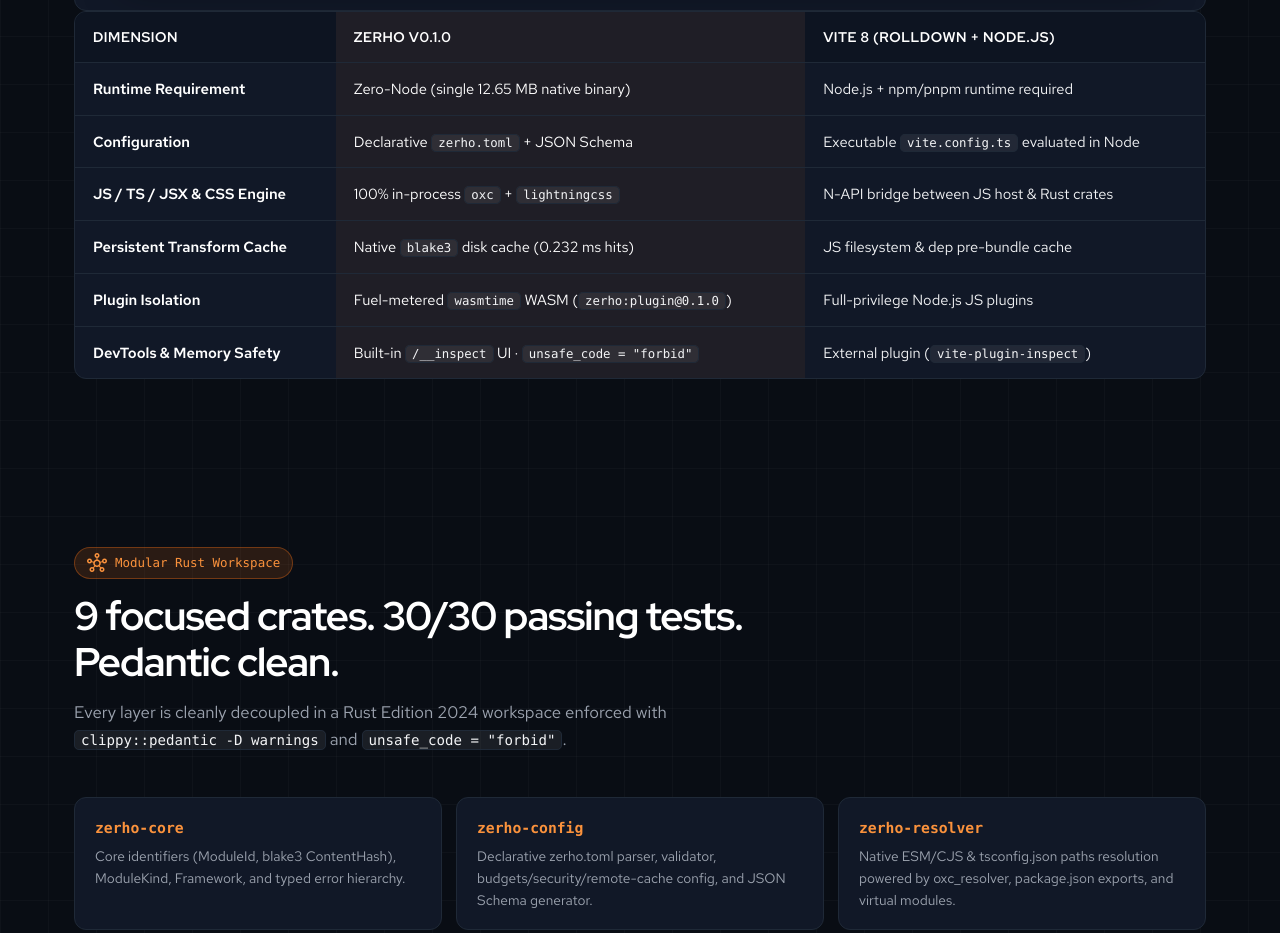
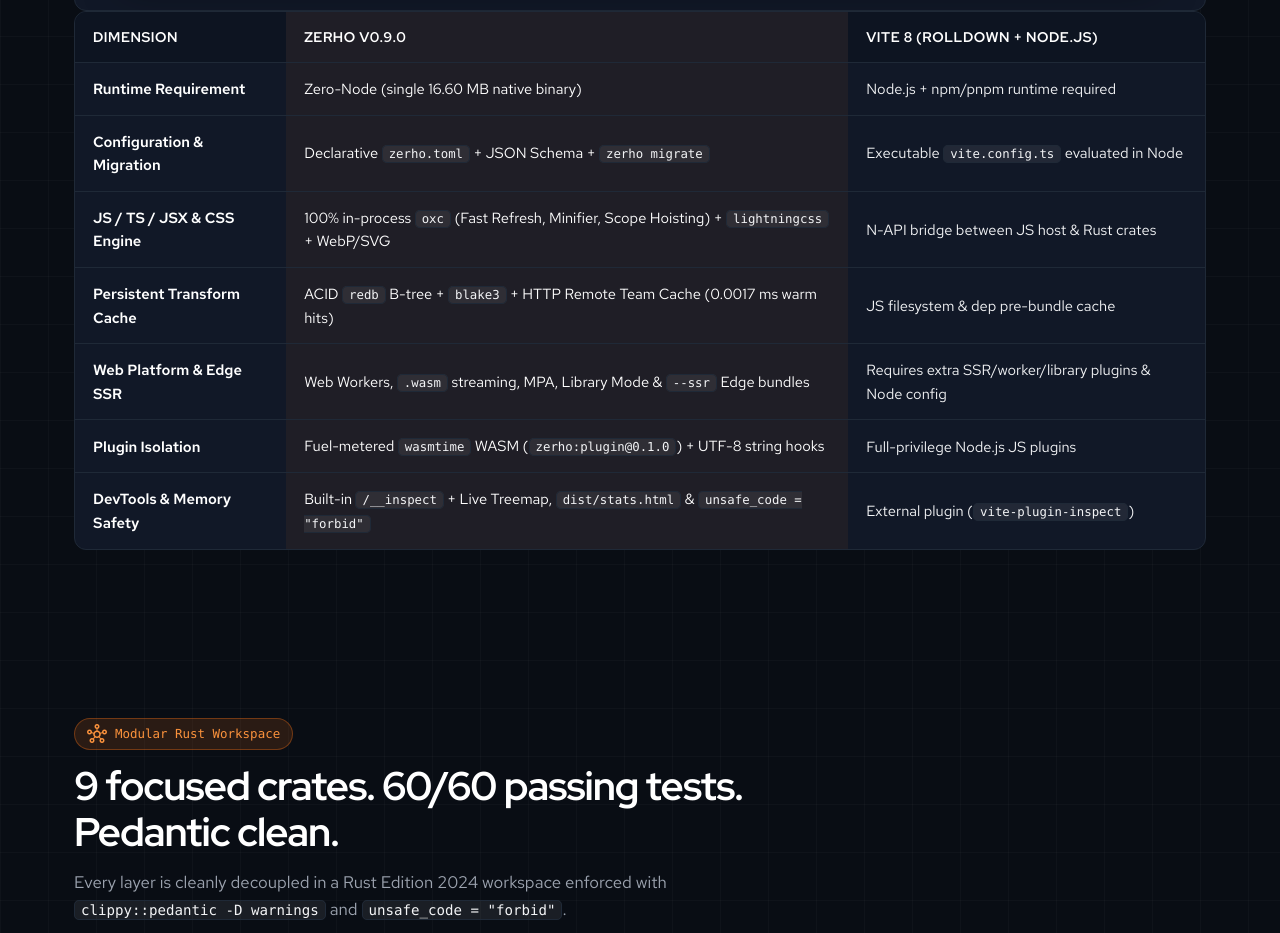
Before and after one commit to glastor-core/jester, an Astro site in the folder website/: page / in a window 1280 px wide. Shown: the part 3324-4257 px from the top of the page. Built offline with nearby package versions, Linux system fonts and the light colour scheme; Astro itself is replaced by a stand-in of ours; a web font is replaced by a local one.

Commit message:
docs(website): sync comparison table, test count (60/60), and docs copy to zerho v0.9.0

```diff
--- a/website/src/pages/index.astro
+++ b/website/src/pages/index.astro
@@ -60,7 +60,7 @@ const crates = [
   { name: 'zerho-transform', desc: 'Oxc TS/JSX compiler, Minifier/Mangler, Scope Hoisting, Barrel Optimizer, SVG optimizer, and lightningcss pipeline.' },
   { name: 'zerho-server', desc: 'Zero-Node axum + tokio + notify dev server, WebSocket HMR, /@zerho/bundle, /__inspect UI, and Brotli PreviewServer.' },
   { name: 'zerho-bundler', desc: 'Rayon parallel bundler with incremental redb cache, Shared Chunks + modulepreload, Brotli .br, SRI/CSP, zerho check, and stats.html.' },
-  { name: 'zerho-cli', desc: 'Single native CLI binary: dev, build (--analyze), check (--strict), preview, bench, init, schema, and wit.' },
+  { name: 'zerho-cli', desc: 'Single native CLI binary: dev, build (--analyze, --watch, --ssr), migrate, check (--strict), preview, bench, init, schema, and wit.' },
 ];
 ---
 
@@ -319,39 +319,44 @@ const crates = [
           <thead>
             <tr>
               <th>Dimension</th>
-              <th class="col-zerho">zerho v0.1.0</th>
+              <th class="col-zerho">zerho v0.9.0</th>
               <th>Vite 8 (Rolldown + Node.js)</th>
             </tr>
           </thead>
           <tbody>
             <tr>
               <td>Runtime Requirement</td>
-              <td class="col-zerho">Zero-Node (single 12.65 MB native binary)</td>
+              <td class="col-zerho">Zero-Node (single 16.60 MB native binary)</td>
               <td>Node.js + npm/pnpm runtime required</td>
             </tr>
             <tr>
-              <td>Configuration</td>
-              <td class="col-zerho">Declarative <span class="inline-code">zerho.toml</span> + JSON Schema</td>
+              <td>Configuration &amp; Migration</td>
+              <td class="col-zerho">Declarative <span class="inline-code">zerho.toml</span> + JSON Schema + <span class="inline-code">zerho migrate</span></td>
               <td>Executable <span class="inline-code">vite.config.ts</span> evaluated in Node</td>
             </tr>
             <tr>
               <td>JS / TS / JSX &amp; CSS Engine</td>
-              <td class="col-zerho">100% in-process <span class="inline-code">oxc</span> + <span class="inline-code">lightningcss</span></td>
+              <td class="col-zerho">100% in-process <span class="inline-code">oxc</span> (Fast Refresh, Minifier, Scope Hoisting) + <span class="inline-code">lightningcss</span> + WebP/SVG</td>
               <td>N-API bridge between JS host &amp; Rust crates</td>
             </tr>
             <tr>
               <td>Persistent Transform Cache</td>
-              <td class="col-zerho">Native <span class="inline-code">blake3</span> disk cache (0.232 ms hits)</td>
+              <td class="col-zerho">ACID <span class="inline-code">redb</span> B-tree + <span class="inline-code">blake3</span> + HTTP Remote Team Cache (0.0017 ms warm hits)</td>
               <td>JS filesystem &amp; dep pre-bundle cache</td>
             </tr>
             <tr>
+              <td>Web Platform &amp; Edge SSR</td>
+              <td class="col-zerho">Web Workers, <span class="inline-code">.wasm</span> streaming, MPA, Library Mode &amp; <span class="inline-code">--ssr</span> Edge bundles</td>
+              <td>Requires extra SSR/worker/library plugins &amp; Node config</td>
+            </tr>
+            <tr>
               <td>Plugin Isolation</td>
-              <td class="col-zerho">Fuel-metered <span class="inline-code">wasmtime</span> WASM (<span class="inline-code">zerho:plugin@0.1.0</span>)</td>
+              <td class="col-zerho">Fuel-metered <span class="inline-code">wasmtime</span> WASM (<span class="inline-code">zerho:plugin@0.1.0</span>) + UTF-8 string hooks</td>
               <td>Full-privilege Node.js JS plugins</td>
             </tr>
             <tr>
               <td>DevTools &amp; Memory Safety</td>
-              <td class="col-zerho">Built-in <span class="inline-code">/__inspect</span> UI · <span class="inline-code">unsafe_code = "forbid"</span></td>
+              <td class="col-zerho">Built-in <span class="inline-code">/__inspect</span> + Live Treemap, <span class="inline-code">dist/stats.html</span> &amp; <span class="inline-code">unsafe_code = "forbid"</span></td>
               <td>External plugin (<span class="inline-code">vite-plugin-inspect</span>)</td>
             </tr>
           </tbody>
@@ -368,7 +373,7 @@ const crates = [
           <span class="material-symbols-outlined" aria-hidden="true">hub</span>
           <span>Modular Rust Workspace</span>
         </span>
-        <h2>9 focused crates. 30/30 passing tests. Pedantic clean.</h2>
+        <h2>9 focused crates. 60/60 passing tests. Pedantic clean.</h2>
         <p>
           Every layer is cleanly decoupled in a Rust Edition 2024 workspace enforced with
           <span class="inline-code">clippy::pedantic -D warnings</span> and
```
Also changed, not shown: website/src/pages/docs.astro (+8 -3 lines).
